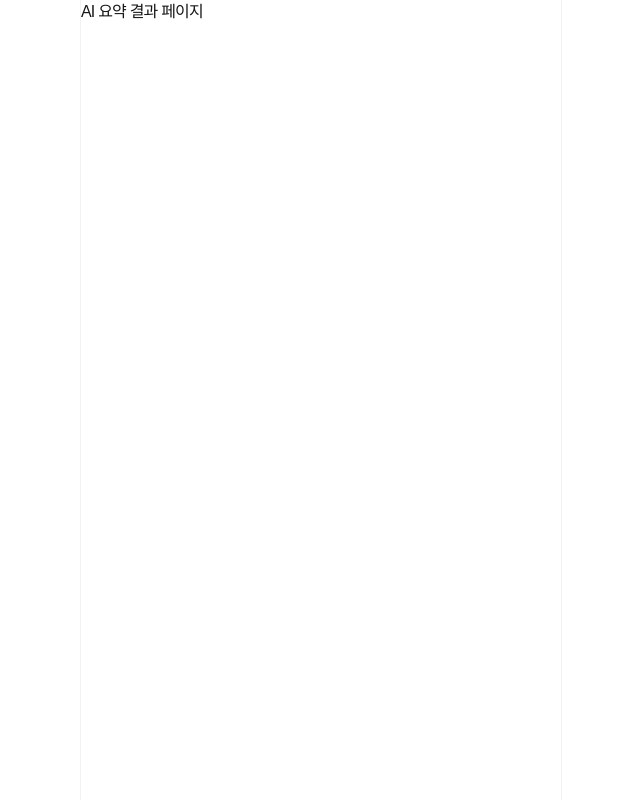
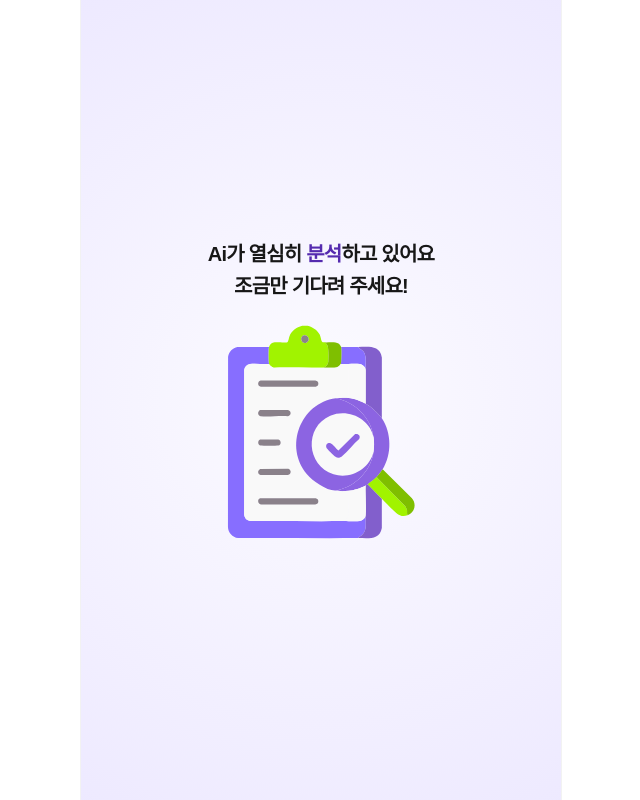
Before and after one commit to POTENDAY-NEWQUIZ/NEWQUIZ-FE, a Next.js app: page /result in a window 1280 px wide. Shown: the whole page, without its empty margins (319-959 px from the left). Built offline with nearby package versions, Linux system fonts and the light colour scheme; a web font is replaced by a local one.

Commit message:
[feat] : ai-loading 생성 및 구현

```diff
--- a/src/app/result/page.tsx
+++ b/src/app/result/page.tsx
@@ -1,5 +1,11 @@
+import AILoading from "@container/ai-loading";
+
 const Result = () => {
-  return <main>AI 요약 결과 페이지</main>;
+  return (
+    <main>
+      <AILoading />
+    </main>
+  );
 };
 
 export default Result;
--- a/src/container/ai-loading.tsx
+++ b/src/container/ai-loading.tsx
@@ -1,5 +1,22 @@
+import Image from "next/image";
+
+import temp from "@assets/img/summary-loading.svg";
+
 const AILoading = () => {
-  return <div>AI 요약 시 로딩</div>;
+  return (
+    <main className="h-screen bg-[radial-gradient(circle,_#FBFAFFCC_0%,_#DCD4FF80_100%,_#876EFF4D_200%)] flex flex-col justify-center items-center">
+      <section className="text-center font-semibold text-xl leading-8">
+        <p>
+          Ai가 열심히 <span className="text-lavender">분석</span>하고
+          있어요
+        </p>
+        <p>조금만 기다려 주세요!</p>
+      </section>
+      <section>
+        <Image src={temp} width={260} height={260} alt="로딩" />
+      </section>
+    </main>
+  );
 };
 
 export default AILoading;
```
